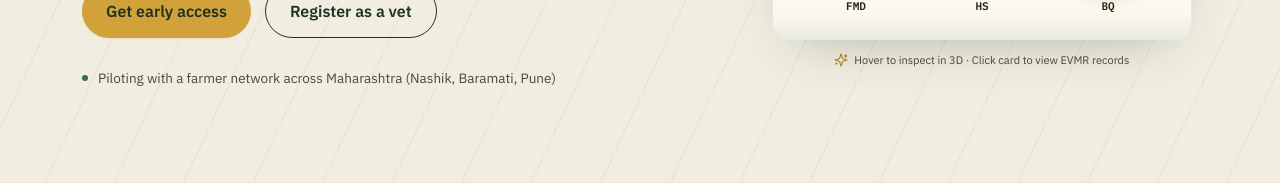
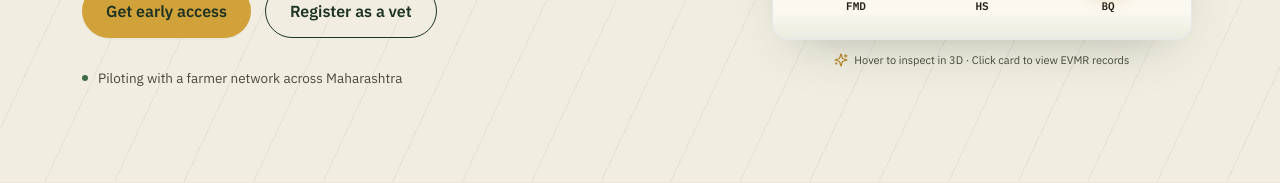
Before and after one commit to omrajput14/Vetra-website, a Next.js app: page / in a window 1280 px wide. Shown: the part 527-710 px from the top of the page. Built offline with nearby package versions, Linux system fonts and the light colour scheme.

Commit message:
chore: update hero badge to 'Piloting with a farmer network across Maharashtra'

```diff
--- a/src/app/page.tsx
+++ b/src/app/page.tsx
@@ -220,7 +220,7 @@ export default function Home() {
 
               <div className="flex items-center gap-2.5 text-xs sm:text-[13.5px] text-ink-soft pt-2">
                 <span className="w-1.5 h-1.5 rounded-full bg-pasture-500 shrink-0" />
-                <span>Piloting with a farmer network across Maharashtra (Nashik, Baramati, Pune)</span>
+                <span>Piloting with a farmer network across Maharashtra</span>
               </div>
             </div>
 
```
